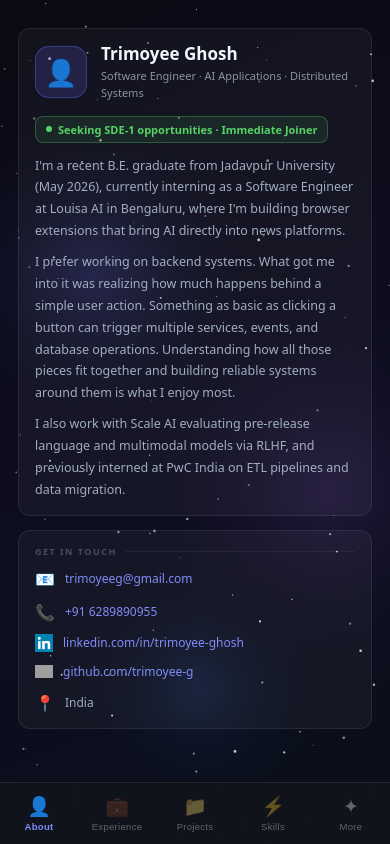
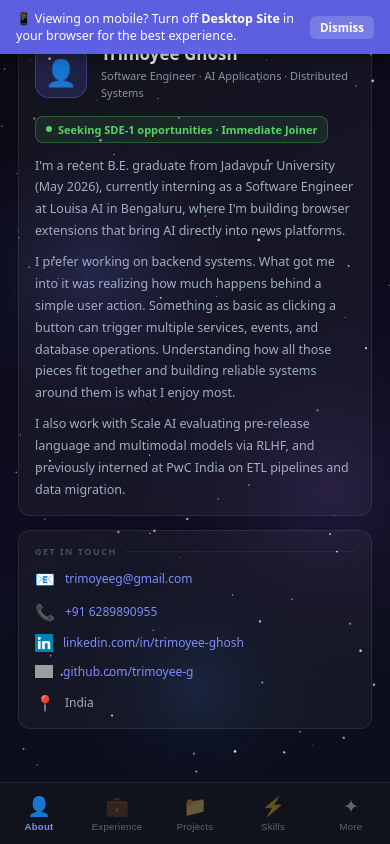
Before and after one commit to trimoyee-g/portfolio, a React (Vite) app: page / in a window 390 px wide. Built offline with nearby package versions, Linux system fonts and the light colour scheme; grey boxes are pictures that could not be loaded.

Commit message:
feat: implement mobile "Desktop Site" warning banner component

```diff
--- a/src/App.jsx
+++ b/src/App.jsx
@@ -31,6 +31,39 @@
 
 const ALL_IDS = Object.keys(WIN_CONFIG);
 
+function MobileBanner({ onDismiss }) {
+  return (
+    <div style={{
+      position: "fixed", top: 0, left: 0, right: 0, zIndex: 99999,
+      background: "rgba(99,102,241,0.92)",
+      backdropFilter: "blur(12px)",
+      WebkitBackdropFilter: "blur(12px)",
+      padding: "10px 16px",
+      display: "flex", alignItems: "center", justifyContent: "space-between", gap: 12,
+      fontFamily: "system-ui, -apple-system, sans-serif",
+      fontSize: 12.5,
+      color: "#fff",
+      boxShadow: "0 2px 16px rgba(0,0,0,0.4)",
+    }}>
+      <span>
+        📱 Viewing on mobile? Turn off <strong>Desktop Site</strong> in your browser for the best experience.
+      </span>
+      <button
+        onClick={onDismiss}
+        style={{
+          background: "rgba(255,255,255,0.18)", border: "none",
+          borderRadius: 6, padding: "4px 10px",
+          color: "#fff", fontSize: 11.5, fontWeight: 600,
+          cursor: "pointer", flexShrink: 0,
+          fontFamily: "system-ui, sans-serif",
+        }}
+      >
+        Dismiss
+      </button>
+    </div>
+  );
+}
+
 function useActualMobileDevice() {
   return /Android|iPhone|iPad|iPod|Mobile/i.test(navigator.userAgent);
 }
@@ -53,7 +86,14 @@
     setOs(next);
   };
 
-  if (isMobile) return <MobileApp />;
+  if (isMobile) return (
+    <>
+      {desktopSiteBanner && (
+        <MobileBanner onDismiss={() => setDesktopSiteBanner(false)} />
+      )}
+      <MobileApp />
+    </>
+  );
 
   const handleContextMenu = useCallback((e) => {
     e.preventDefault();
@@ -134,34 +174,7 @@
 
       {/* Mobile "Desktop Site" warning */}
       {isActualMobile && !isMobile && desktopSiteBanner && (
-        <div style={{
-          position: "fixed", top: 0, left: 0, right: 0, zIndex: 99999,
-          background: "rgba(99,102,241,0.92)",
-          backdropFilter: "blur(12px)",
-          WebkitBackdropFilter: "blur(12px)",
-          padding: "10px 16px",
-          display: "flex", alignItems: "center", justifyContent: "space-between", gap: 12,
-          fontFamily: "system-ui, -apple-system, sans-serif",
-          fontSize: 12.5,
-          color: "#fff",
-          boxShadow: "0 2px 16px rgba(0,0,0,0.4)",
-        }}>
-          <span>
-            📱 On mobile? Turn off <strong>Desktop Site</strong> in your browser for the best experience.
-          </span>
-          <button
-            onClick={() => setDesktopSiteBanner(false)}
-            style={{
-              background: "rgba(255,255,255,0.18)", border: "none",
-              borderRadius: 6, padding: "4px 10px",
-              color: "#fff", fontSize: 11.5, fontWeight: 600,
-              cursor: "pointer", flexShrink: 0,
-              fontFamily: "system-ui, sans-serif",
-            }}
-          >
-            Dismiss
-          </button>
-        </div>
+        <MobileBanner onDismiss={() => setDesktopSiteBanner(false)} />
       )}
 
       {/* Boot hint */}
```
